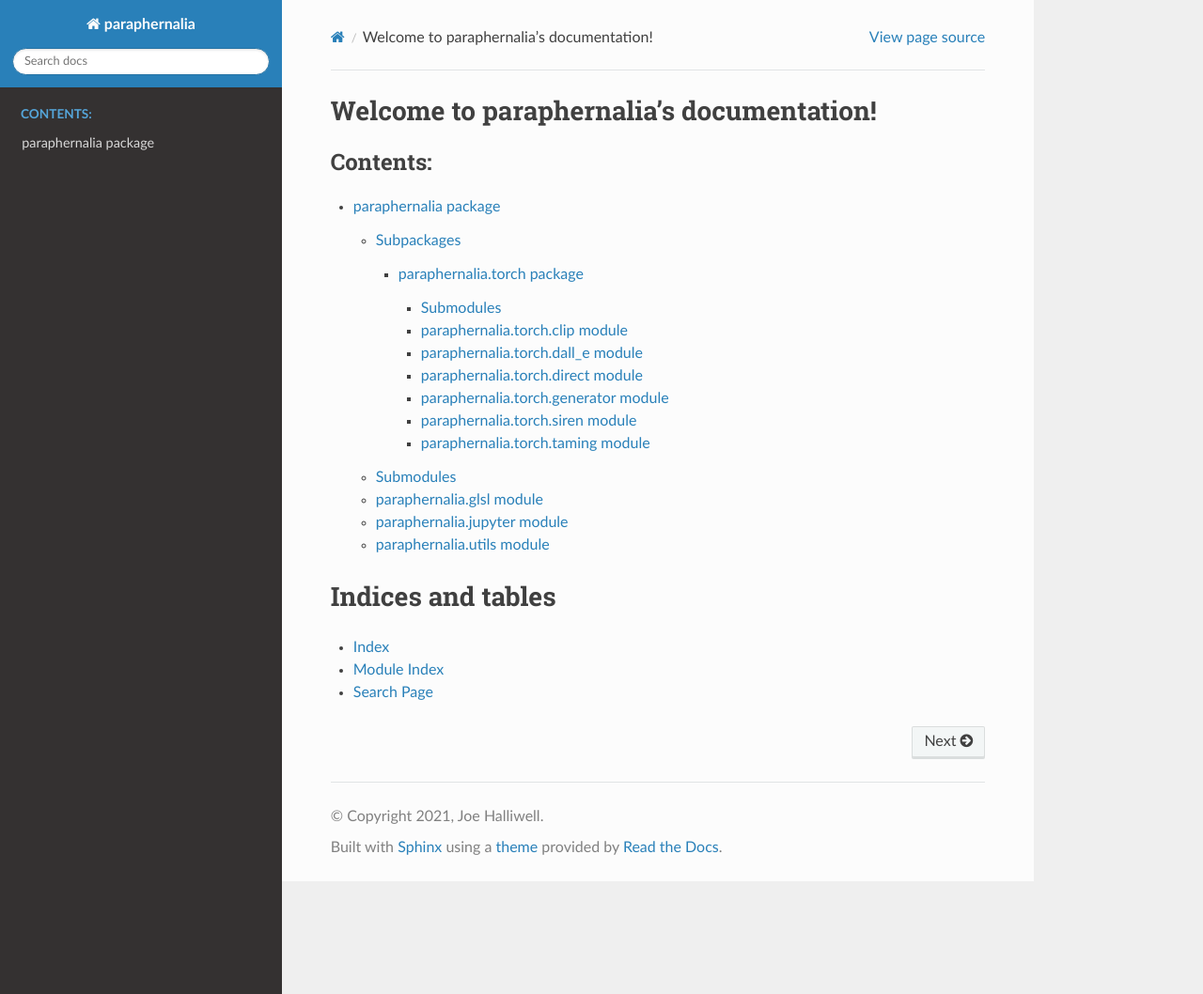
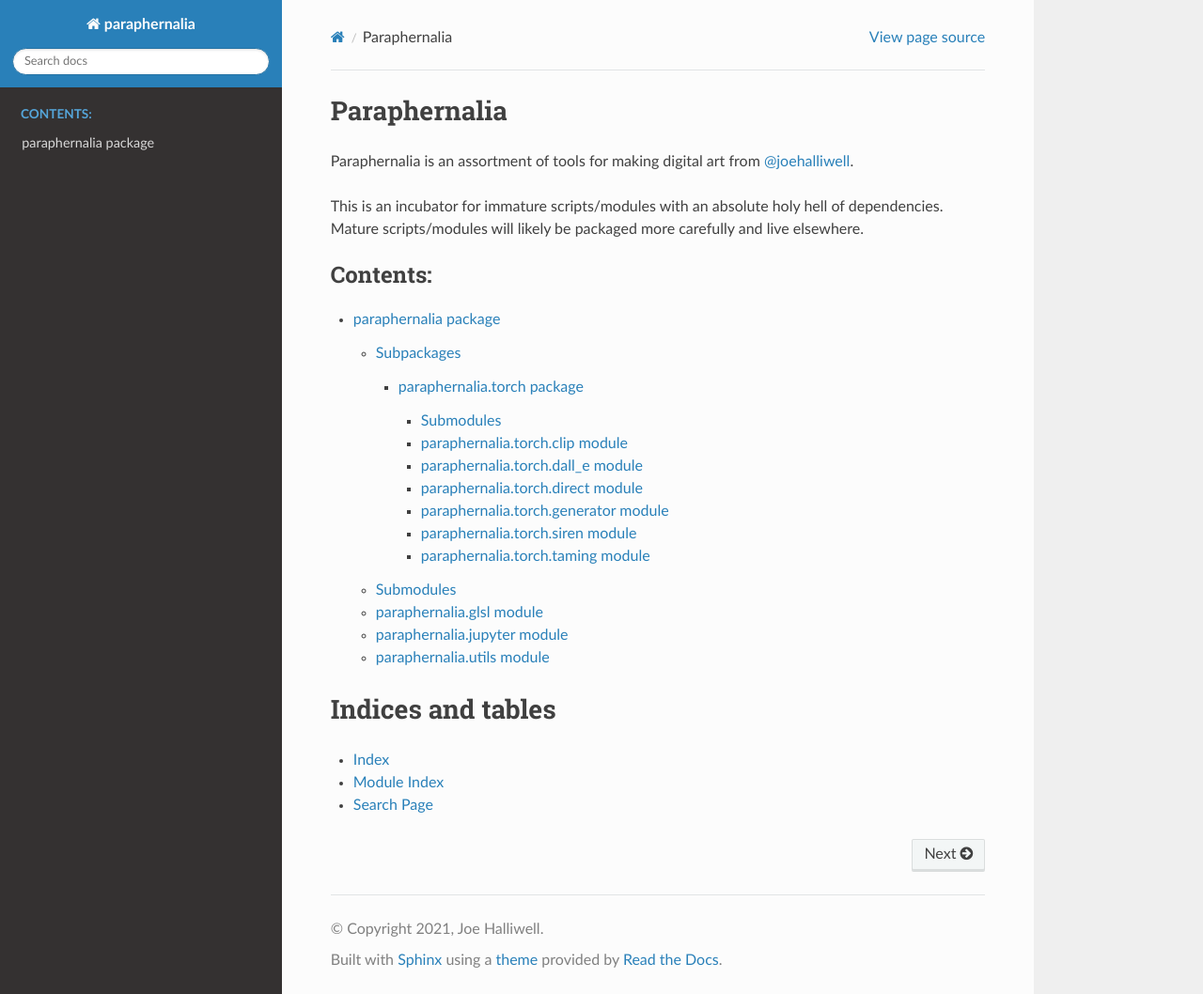
Before and after one commit to joehalliwell/paraphernalia, a Sphinx documentation site: the page built from docs/source/index.rst, in a window 1280 px wide and 1058 px high. Shown: the whole window at 94% size. Built offline with Sphinx 7.4.7 and the Read the Docs theme 2.0.0, drawn with Linux system fonts in a browser that asks for light colours.

Commit message:
Add intro text

```diff
--- a/docs/source/index.rst
+++ b/docs/source/index.rst
@@ -3,8 +3,15 @@
    You can adapt this file completely to your liking, but it should at least
    contain the root `toctree` directive.
 
-Welcome to paraphernalia's documentation!
-=========================================
+Paraphernalia
+=============
+
+Paraphernalia is an assortment of tools for making digital art from
+`@joehalliwell <http://twitter.com/joehalliwell>`_.
+
+This is an incubator for immature scripts/modules with an absolute holy hell of
+dependencies. Mature scripts/modules will likely be packaged more carefully and
+live elsewhere.
 
 .. toctree::
    :maxdepth: 4
```
